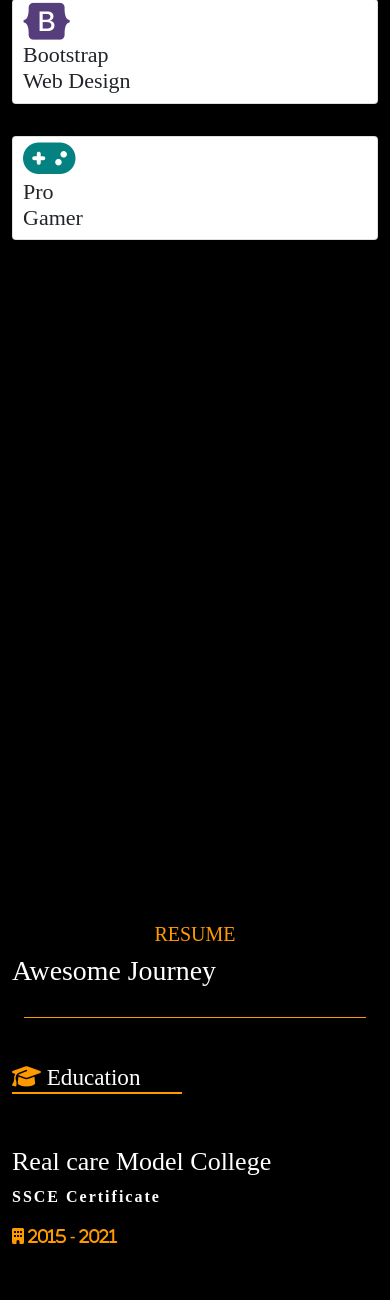
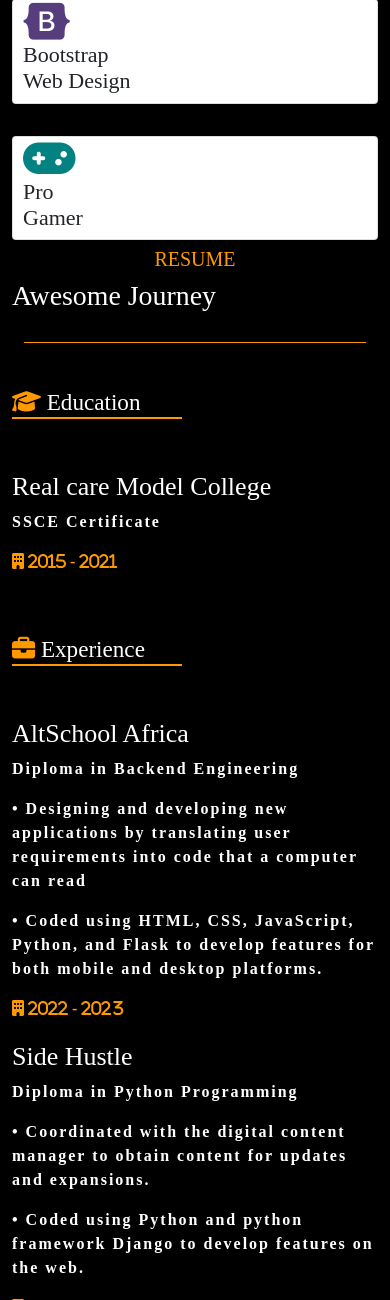
Before and after one commit to Oluwatemmy/Portfolio, a PHP site: page / in a window 390 px wide. Shown: the part 2926-4226 px from the top of the page. Run offline with PHP 8.4, Linux system fonts and the light colour scheme; some web fonts are replaced.

Commit message:
Update style.css
Updating the website for deploying

```diff
--- a/portfolio/style.css
+++ b/portfolio/style.css
@@ -266,7 +266,7 @@
 
 #services {
     width: 100%;
-    height: 100vh;
+    height: 80vh;
     background-color: black;
 }
 
@@ -302,7 +302,7 @@
 
 @media screen and (max-width: 767px) {
     #services {
-        height: 200vh;
+        height: 120vh;
     }
 }
 
@@ -318,7 +318,7 @@
 
 #resume {
     width: 100%;
-    height: 130vh;
+    height: 120vh;
     background-color: black;
 }
 
@@ -360,7 +360,7 @@
 
 @media screen and (max-width: 767px) {
     #resume{
-        height: 170vh;
+        height: 130vh;
     }
 }
 
@@ -405,20 +405,20 @@
 
 @media screen and (max-width: 770px) {
     #portfolio {
-        height: 330vh;
+        height: 250vh;
     }
 
 }
 
 @media screen and (max-width: 460px) {
     #portfolio {
-        height: 270vh;
+        height: 200vh;
     }
 }
 
 @media screen and (max-width: 380px) {
     #portfolio {
-        height: 235vh;
+        height: 210vh;
     }
 }
 
@@ -547,7 +547,7 @@
 
 @media screen and (max-width:767px) {
     #contact {
-        height: 150vh;
+        height: 130vh;
     }
 }
 
```
